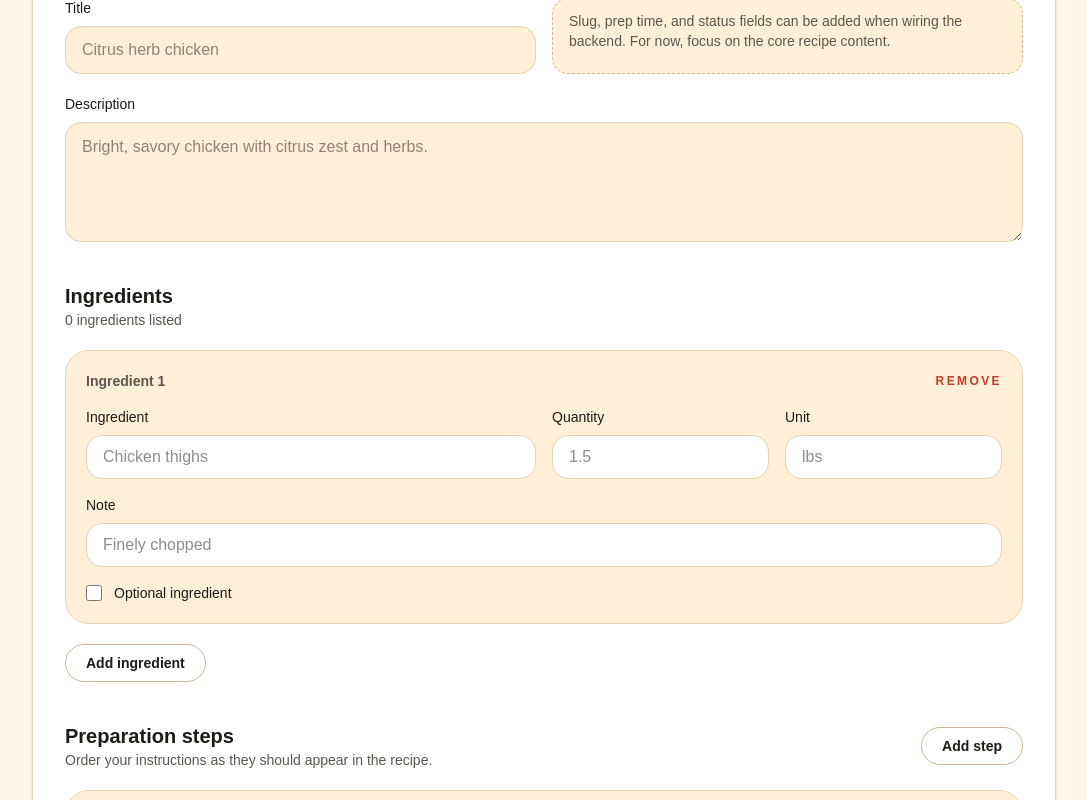
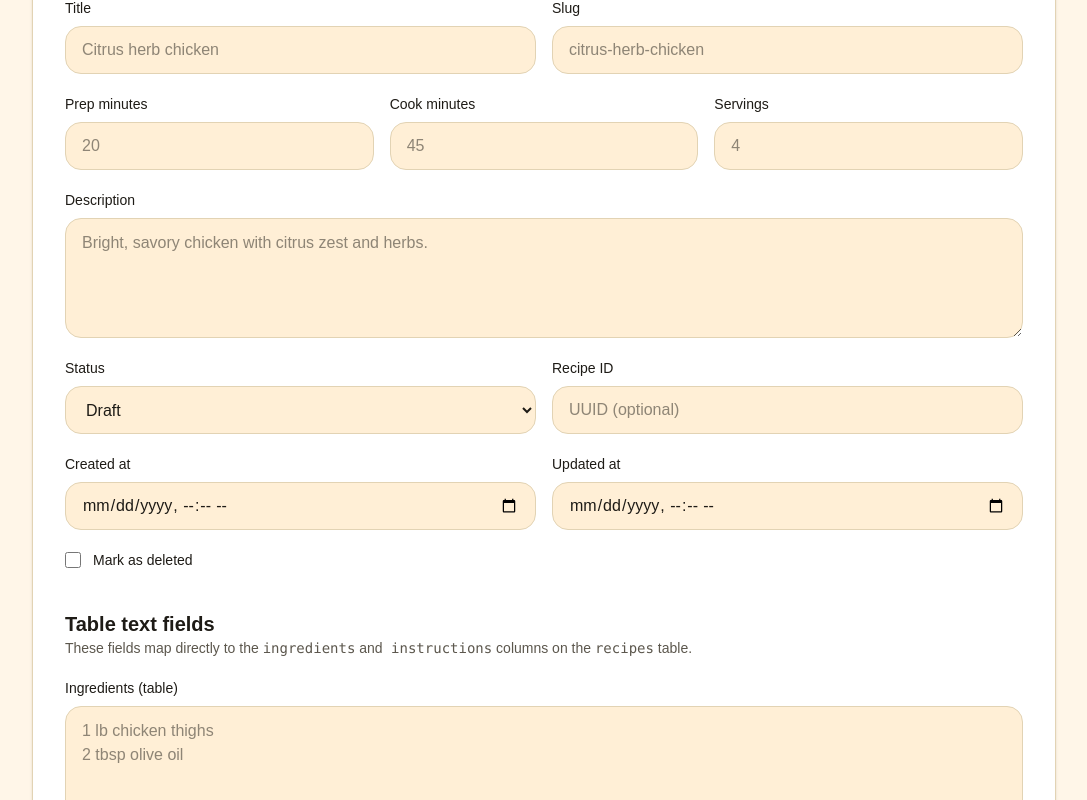
Before and after one commit to maxkasel96/the-kasel-cookbook, a Next.js app: page /admin/recipes/create in a window 1280 px wide. Shown: the part 400-1200 px from the top of the page, without its empty margins (96-1183 px from the left). Built offline with nearby package versions, Linux system fonts and the light colour scheme.

Commit message:
Add full recipe metadata fields to create form

```diff
--- a/src/app/admin/recipes/create/page.tsx
+++ b/src/app/admin/recipes/create/page.tsx
@@ -21,9 +21,29 @@ const createId = () =>
     ? crypto.randomUUID()
     : `temp-${Date.now()}-${Math.random()}`;
 
+const parseDateTimeInput = (value: string) => {
+  if (!value) {
+    return null;
+  }
+
+  const parsed = new Date(value);
+  return Number.isNaN(parsed.getTime()) ? null : parsed.toISOString();
+};
+
 export default function AdminCreateRecipePage() {
   const [title, setTitle] = useState("");
+  const [slug, setSlug] = useState("");
   const [description, setDescription] = useState("");
+  const [prepMinutes, setPrepMinutes] = useState("");
+  const [cookMinutes, setCookMinutes] = useState("");
+  const [servings, setServings] = useState("");
+  const [status, setStatus] = useState<"draft" | "published">("draft");
+  const [recipeId, setRecipeId] = useState("");
+  const [createdAt, setCreatedAt] = useState("");
+  const [updatedAt, setUpdatedAt] = useState("");
+  const [isDeleted, setIsDeleted] = useState(false);
+  const [ingredientsText, setIngredientsText] = useState("");
+  const [instructionsText, setInstructionsText] = useState("");
   const [isSaving, setIsSaving] = useState(false);
   const [formError, setFormError] = useState<string | null>(null);
   const [formStatus, setFormStatus] = useState<string | null>(null);
@@ -104,10 +124,26 @@ export default function AdminCreateRecipePage() {
       return;
     }
 
+    const parsedPrepMinutes = prepMinutes ? Number(prepMinutes) : null;
+    const parsedCookMinutes = cookMinutes ? Number(cookMinutes) : null;
+    const parsedServings = servings ? Number(servings) : null;
+    const parsedCreatedAt = parseDateTimeInput(createdAt);
+    const parsedUpdatedAt = parseDateTimeInput(updatedAt);
+
     const payload = {
+      id: recipeId.trim() || null,
       title: title.trim(),
+      slug: slug.trim() || null,
       description: description.trim(),
+      ingredientsText: ingredientsText.trim() || null,
+      instructionsText: instructionsText.trim() || null,
+      prepMinutes: Number.isFinite(parsedPrepMinutes) ? parsedPrepMinutes : null,
+      cookMinutes: Number.isFinite(parsedCookMinutes) ? parsedCookMinutes : null,
+      servings: Number.isFinite(parsedServings) ? parsedServings : null,
       status,
+      createdAt: parsedCreatedAt,
+      updatedAt: parsedUpdatedAt,
+      isDeleted,
       ingredients: ingredients
         .map((ingredient) => ({
           ingredientText: ingredient.ingredientText.trim(),
@@ -194,10 +230,47 @@ export default function AdminCreateRecipePage() {
                   onChange={(event) => setTitle(event.target.value)}
                 />
               </label>
-              <div className="rounded-2xl border border-dashed border-border-strong bg-surface-2 px-4 py-3 text-sm text-text-muted">
-                Slug, prep time, and status fields can be added when wiring the
-                backend. For now, focus on the core recipe content.
-              </div>
+              <label className="flex flex-col gap-2 text-sm font-medium">
+                Slug
+                <input
+                  className="h-12 rounded-2xl border border-border bg-surface-2 px-4 text-base text-foreground focus:border-focus focus:outline-none focus:ring-2 focus:ring-focus/40"
+                  placeholder="citrus-herb-chicken"
+                  value={slug}
+                  onChange={(event) => setSlug(event.target.value)}
+                />
+              </label>
+            </div>
+            <div className="grid gap-4 md:grid-cols-3">
+              <label className="flex flex-col gap-2 text-sm font-medium">
+                Prep minutes
+                <input
+                  className="h-12 rounded-2xl border border-border bg-surface-2 px-4 text-base text-foreground focus:border-focus focus:outline-none focus:ring-2 focus:ring-focus/40"
+                  inputMode="numeric"
+                  placeholder="20"
+                  value={prepMinutes}
+                  onChange={(event) => setPrepMinutes(event.target.value)}
+                />
+              </label>
+              <label className="flex flex-col gap-2 text-sm font-medium">
+                Cook minutes
+                <input
+                  className="h-12 rounded-2xl border border-border bg-surface-2 px-4 text-base text-foreground focus:border-focus focus:outline-none focus:ring-2 focus:ring-focus/40"
+                  inputMode="numeric"
+                  placeholder="45"
+                  value={cookMinutes}
+                  onChange={(event) => setCookMinutes(event.target.value)}
+                />
+              </label>
+              <label className="flex flex-col gap-2 text-sm font-medium">
+                Servings
+                <input
+                  className="h-12 rounded-2xl border border-border bg-surface-2 px-4 text-base text-foreground focus:border-focus focus:outline-none focus:ring-2 focus:ring-focus/40"
+                  inputMode="numeric"
+                  placeholder="4"
+                  value={servings}
+                  onChange={(event) => setServings(event.target.value)}
+                />
+              </label>
             </div>
             <label className="flex flex-col gap-2 text-sm font-medium">
               Description
@@ -206,6 +279,87 @@ export default function AdminCreateRecipePage() {
                 placeholder="Bright, savory chicken with citrus zest and herbs."
                 value={description}
                 onChange={(event) => setDescription(event.target.value)}
+              />
+            </label>
+            <div className="grid gap-4 md:grid-cols-2">
+              <label className="flex flex-col gap-2 text-sm font-medium">
+                Status
+                <select
+                  className="h-12 rounded-2xl border border-border bg-surface-2 px-4 text-base text-foreground focus:border-focus focus:outline-none focus:ring-2 focus:ring-focus/40"
+                  value={status}
+                  onChange={(event) =>
+                    setStatus(event.target.value as "draft" | "published")
+                  }
+                >
+                  <option value="draft">Draft</option>
+                  <option value="published">Published</option>
+                </select>
+              </label>
+              <label className="flex flex-col gap-2 text-sm font-medium">
+                Recipe ID
+                <input
+                  className="h-12 rounded-2xl border border-border bg-surface-2 px-4 text-base text-foreground focus:border-focus focus:outline-none focus:ring-2 focus:ring-focus/40"
+                  placeholder="UUID (optional)"
+                  value={recipeId}
+                  onChange={(event) => setRecipeId(event.target.value)}
+                />
+              </label>
+            </div>
+            <div className="grid gap-4 md:grid-cols-2">
+              <label className="flex flex-col gap-2 text-sm font-medium">
+                Created at
+                <input
+                  className="h-12 rounded-2xl border border-border bg-surface-2 px-4 text-base text-foreground focus:border-focus focus:outline-none focus:ring-2 focus:ring-focus/40"
+                  type="datetime-local"
+                  value={createdAt}
+                  onChange={(event) => setCreatedAt(event.target.value)}
+                />
+              </label>
+              <label className="flex flex-col gap-2 text-sm font-medium">
+                Updated at
+                <input
+                  className="h-12 rounded-2xl border border-border bg-surface-2 px-4 text-base text-foreground focus:border-focus focus:outline-none focus:ring-2 focus:ring-focus/40"
+                  type="datetime-local"
+                  value={updatedAt}
+                  onChange={(event) => setUpdatedAt(event.target.value)}
+                />
+              </label>
+            </div>
+            <label className="flex items-center gap-3 text-sm font-medium">
+              <input
+                className="h-4 w-4 rounded border-border"
+                type="checkbox"
+                checked={isDeleted}
+                onChange={(event) => setIsDeleted(event.target.checked)}
+              />
+              Mark as deleted
+            </label>
+          </section>
+
+          <section className="flex flex-col gap-5">
+            <div>
+              <h2 className="text-xl font-semibold">Table text fields</h2>
+              <p className="text-sm text-text-muted">
+                These fields map directly to the <code>ingredients</code> and
+                <code> instructions</code> columns on the <code>recipes</code> table.
+              </p>
+            </div>
+            <label className="flex flex-col gap-2 text-sm font-medium">
+              Ingredients (table)
+              <textarea
+                className="min-h-[120px] rounded-2xl border border-border bg-surface-2 px-4 py-3 text-base text-foreground focus:border-focus focus:outline-none focus:ring-2 focus:ring-focus/40"
+                placeholder="1 lb chicken thighs&#10;2 tbsp olive oil"
+                value={ingredientsText}
+                onChange={(event) => setIngredientsText(event.target.value)}
+              />
+            </label>
+            <label className="flex flex-col gap-2 text-sm font-medium">
+              Instructions (table)
+              <textarea
+                className="min-h-[120px] rounded-2xl border border-border bg-surface-2 px-4 py-3 text-base text-foreground focus:border-focus focus:outline-none focus:ring-2 focus:ring-focus/40"
+                placeholder="1. Marinate the chicken..."
+                value={instructionsText}
+                onChange={(event) => setInstructionsText(event.target.value)}
               />
             </label>
           </section>
@@ -398,7 +552,7 @@ export default function AdminCreateRecipePage() {
               <button
                 className="rounded-full bg-accent px-6 py-2 text-sm font-semibold text-white transition hover:bg-danger"
                 type="button"
-                onClick={() => handleSave("published")}
+                onClick={() => handleSave(status)}
                 disabled={isSaving}
               >
                 {isSaving ? "Saving..." : "Save recipe"}
--- a/src/app/api/admin/recipes/route.ts
+++ b/src/app/api/admin/recipes/route.ts
@@ -11,9 +11,19 @@ type RecipeIngredientPayload = {
 };
 
 type RecipePayload = {
+  id?: string | null;
   title: string;
+  slug?: string | null;
   description?: string;
+  ingredientsText?: string | null;
+  instructionsText?: string | null;
+  prepMinutes?: number | null;
+  cookMinutes?: number | null;
+  servings?: number | null;
   status?: "draft" | "published";
+  createdAt?: string | null;
+  updatedAt?: string | null;
+  isDeleted?: boolean;
   ingredients: RecipeIngredientPayload[];
   steps: string[];
 };
@@ -49,16 +59,25 @@ export async function POST(request: Request) {
     }
 
     const supabase = createSupabaseAdminClient();
-    const slug = slugify(body.title);
+    const slug = body.slug?.trim() || slugify(body.title);
     const status = body.status ?? "draft";
 
     const { data: recipe, error: recipeError } = await supabase
       .from("recipes")
       .insert({
+        id: body.id ?? undefined,
         title: body.title.trim(),
         description: body.description?.trim() ?? null,
         slug,
         status,
+        ingredients: body.ingredientsText?.trim() ?? null,
+        instructions: body.instructionsText?.trim() ?? null,
+        prep_minutes: body.prepMinutes ?? null,
+        cook_minutes: body.cookMinutes ?? null,
+        servings: body.servings ?? null,
+        created_at: body.createdAt ?? null,
+        updated_at: body.updatedAt ?? null,
+        is_deleted: body.isDeleted ?? false,
       })
       .select("id")
       .single();
```
